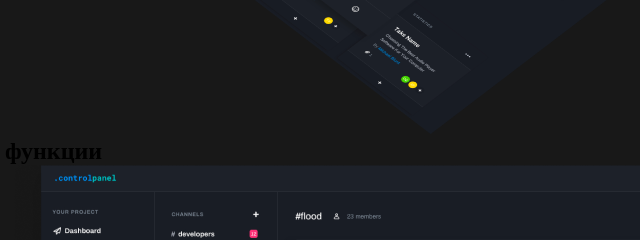
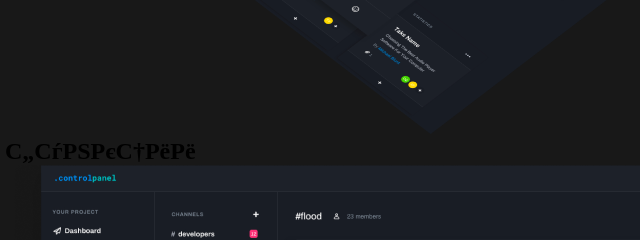
Before and after one commit to Seregan27/Itogoviy-project, a plain HTML site: page index.html in a window 1280 px wide. Shown: the part 1361-1601 px from the top of the page, 0-640 px from the left. Drawn offline with Linux system fonts and the light colour scheme.

Commit message:
Update index.html

```diff
--- a/index.html
+++ b/index.html
@@ -1,7 +1,7 @@
 <!DOCTYPE html>
    <html>
 <head>
-     <title>Сайт</title>
+     <title>РЎР°Р№С‚</title>
      <link rel="shortcut icon" href="Frame 3.svg" type="image/x-icon">
 </head>
 <body bgcolor="#181818">
@@ -58,7 +58,7 @@
 
     </header>
     <section>
-        <h2>функции</h2>
+        <h2>С„СѓРЅРєС†РёРё</h2>
         <p></p>
        <!--Features--> <img src="Frame 20.png" alt="">
             <h3></h3>
```
